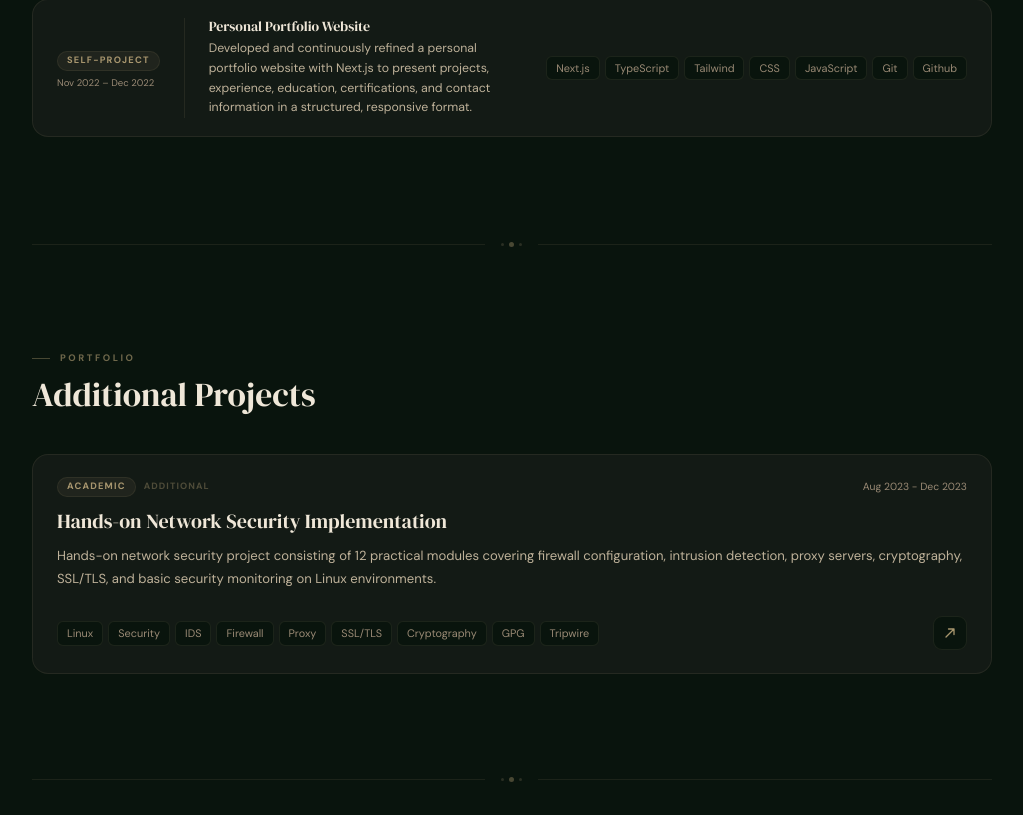
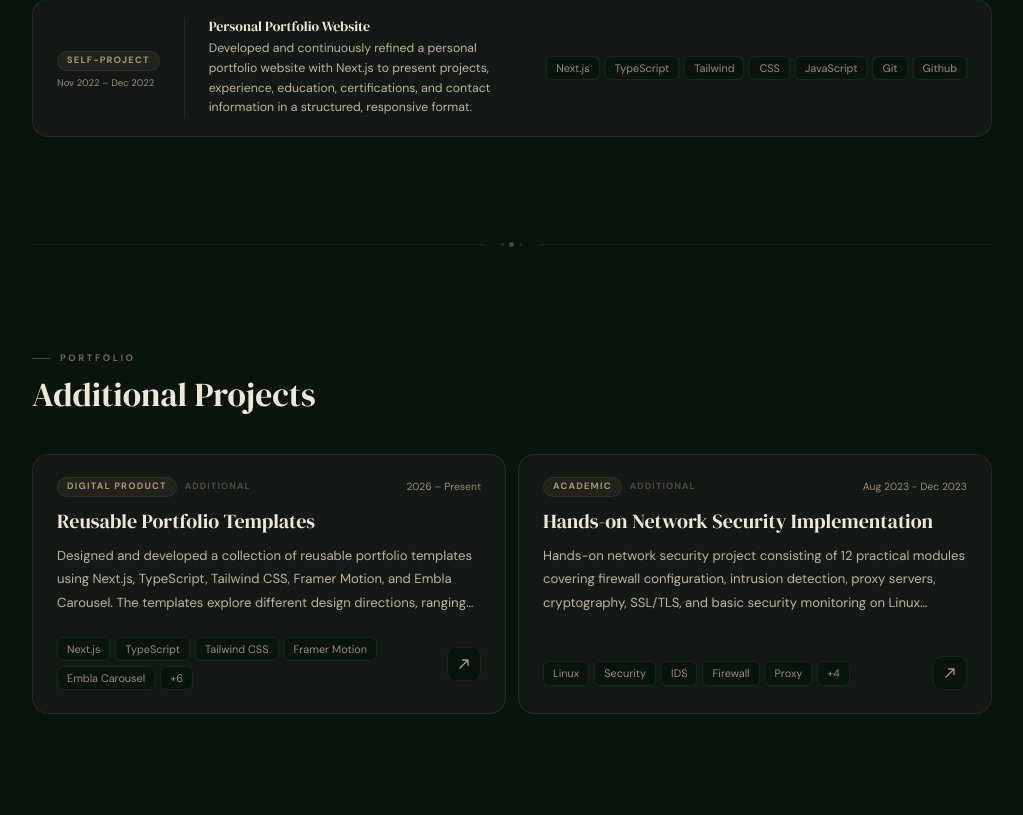
Before and after one commit to Furqan-sykss/my-portfolio, a Next.js app: page / in a window 1280 px wide. Shown: the part 3463-4278 px from the top of the page, without its empty margins (127-1150 px from the left). Built offline with nearby package versions, Linux system fonts and the light colour scheme.

Commit message:
add 1 project to 'additionalprojects' | 23 Juni 2026

```diff
--- a/app/page.tsx
+++ b/app/page.tsx
@@ -13,7 +13,7 @@ const skills = [
   { category: "Languages", items: ["JavaScript", "Python", "PHP", "Dart"], icon: "{ }" },
   { category: "Frameworks", items: ["Laravel", "Next.js", "Flask API", "Flutter"], icon: "⌥" },
   { category: "Frontend", items: ["Tailwind CSS", "Bootstrap", "CSS"], icon: "◈" },
-  { category: "Tools & DB", items: ["MySQL", "Git", "GitHub", "Figma", "Canva", "Selenium", "Laragon", "XAMPP", "MS Office"], icon: "⚙" },
+  { category: "Tools & DB", items: ["MySQL", "Git", "GitHub", "Vercel", "Figma", "Canva", "Selenium", "Laragon", "XAMPP", "MS Office"], icon: "⚙" },
 ];
 
 const projects = [
@@ -127,6 +127,38 @@ const projects = [
 
 const additionalProjects: Project[] = [
   {
+    title: "Reusable Portfolio Templates",
+    period: "2026 – Present",
+    tag: "Digital Product",
+    desc: "Designed and developed a collection of reusable portfolio templates using Next.js, TypeScript, Tailwind CSS, Framer Motion, and Embla Carousel. The templates explore different design directions, ranging from developer-focused layouts to editorial-inspired portfolios, and have been published through GitHub and deployed on Vercel for public demonstration. Selected template variations have also been adopted by individual clients.",
+    stack: ["Next.js", "TypeScript", "Tailwind CSS", "Framer Motion", "Embla Carousel", "JavaScript", "CSS", "Git", "GitHub", "Vercel", "Figma"],
+    detail: {
+      highlights: [
+        "Developed multiple portfolio templates featuring distinct visual styles, interaction patterns, and presentation approaches",
+        "Implemented configuration-driven content management to simplify portfolio customization from centralized configuration files",
+        "Built reusable sections including hero banners, project showcases, experience timelines, certifications, and contact modules",
+        "Integrated Framer Motion animations, viewport-triggered transitions, modal interactions, and carousel-based showcases",
+        "Implemented theme customization using CSS variables, light/dark appearance support, and reusable animation hooks",
+        "Designed responsive layouts optimized for desktop, tablet, and mobile viewing experiences",
+        "Published source code through GitHub and deployed live demonstrations on Vercel to showcase functionality and design",
+        "Packaged selected templates as reusable digital products and distributed them to individual paying clients",
+      ],
+      links: [
+        {
+          label: "Live Demo #1",
+          href: "https://portfolio-template-1-furqan.vercel.app",
+          icon: "external",
+        },
+        {
+          label: "Live Demo #2",
+          href: "https://portfolio-template-2-furqan.vercel.app",
+          icon: "external",
+        },
+      ],
+    },
+  },
+
+  {
     title: "Hands-on Network Security Implementation",
     period: "Aug 2023 - Dec 2023",
     tag: "Academic",
@@ -2793,69 +2825,185 @@ export default function HomePage() {
         <FadeUp>
           <section id="additional-projects">
             <SectionHeader eyebrow="Portfolio" title="Additional Projects" />
+
             <div
               className="bento-grid-plain"
               style={{
                 display: "grid",
-                gridTemplateColumns: "repeat(3, 1fr)",
-                gap: 10,
-              }}
-            >
-              <div
-                onClick={() => setSelectedProject(additionalProjects[0])}
+                gridTemplateColumns: "repeat(auto-fit, minmax(320px, 1fr))",
+                gap: 12,
+              }}
+            >
+              {additionalProjects.map((project, index) => (
+                <div
+                  key={project.title}
+                  onClick={() => setSelectedProject(project)}
                   className="proj-card bento-reveal"
                   style={{
-                  gridColumn: "1 / 4",
                     backgroundColor: "var(--bg-card)",
                     border: "1px solid var(--border)",
                     borderRadius: "1rem",
                     padding: "1.4rem 1.5rem",
                     cursor: "pointer",
+
                     display: "flex",
                     flexDirection: "column",
                     justifyContent: "space-between",
-                  minHeight: 220,
-                  animationDelay: "0ms",
+
+                    minHeight: 260,
+
+                    transition: "transform .25s ease, border-color .25s ease",
+
+                    animationDelay: `${index * 100}ms`,
                   }}
                 >
                   <div className="proj-card-main">
-                  <div className="proj-card-meta" style={{ display: "flex", justifyContent: "space-between", alignItems: "center", marginBottom: 12, flexWrap: "wrap", gap: 6 }}>
-                    <div className="proj-card-badges" style={{ display: "flex", alignItems: "center", gap: 8 }}>
-                      <TagBadge>{additionalProjects[0].tag}</TagBadge>
-                      <span className="proj-card-label" style={{ fontSize: "0.57rem", fontWeight: 700, letterSpacing: "0.12em", textTransform: "uppercase", color: "var(--accent)", opacity: 0.4 }}>
+                    <div
+                      className="proj-card-meta"
+                      style={{
+                        display: "flex",
+                        justifyContent: "space-between",
+                        alignItems: "center",
+                        marginBottom: 12,
+
+                        flexWrap: "wrap",
+                        gap: 6,
+                      }}
+                    >
+                      <div
+                        className="proj-card-badges"
+                        style={{
+                          display: "flex",
+                          alignItems: "center",
+                          gap: 8,
+                        }}
+                      >
+                        <TagBadge>{project.tag}</TagBadge>
+
+                        <span
+                          style={{
+                            fontSize: ".57rem",
+                            fontWeight: 700,
+
+                            letterSpacing: ".12em",
+
+                            textTransform: "uppercase",
+
+                            color: "var(--accent)",
+
+                            opacity: 0.4,
+                          }}
+                        >
                           Additional
                         </span>
                       </div>
-                    <span className="proj-card-period" style={{ fontSize: "0.65rem", color: "var(--text-muted)" }}>
-                      {additionalProjects[0].period}
+
+                      <span
+                        style={{
+                          fontSize: ".65rem",
+                          color: "var(--text-muted)",
+                        }}
+                      >
+                        {project.period}
                       </span>
                     </div>
+
                     <h3
                       className="proj-card-title"
                       style={{
                         fontFamily: "var(--font-dm-serif)",
-                      fontSize: "clamp(1rem, 3.5vw, 1.25rem)",
+
+                        fontSize: "clamp(1rem,3vw,1.25rem)",
+
                         fontWeight: 400,
+
                         color: "var(--text-primary)",
+
+                        lineHeight: 1.25,
+
                         marginBottom: 10,
-                      lineHeight: 1.25,
-                    }}
-                  >
-                    {additionalProjects[0].title}
+                      }}
+                    >
+                      {project.title}
                     </h3>
-                  <p className="proj-card-desc" style={{ fontSize: "0.82rem", lineHeight: 1.78, color: "var(--text-secondary)" }}>
-                    {additionalProjects[0].desc}
+
+                    <p
+                      className="proj-card-desc"
+                      style={{
+                        fontSize: ".82rem",
+
+                        lineHeight: 1.78,
+
+                        color: "var(--text-secondary)",
+
+                        display: "-webkit-box",
+
+                        WebkitLineClamp: 3,
+
+                        WebkitBoxOrient: "vertical",
+
+                        overflow: "hidden",
+
+                        textOverflow: "ellipsis",
+                      }}
+                    >
+                      {project.desc}
                     </p>
                   </div>
-                <div className="proj-card-footer" style={{ display: "flex", alignItems: "center", justifyContent: "space-between", marginTop: 16, gap: 10 }}>
-                  <div className="proj-card-stack" style={{ display: "flex", flexWrap: "wrap", gap: 5, flex: 1, minWidth: 0 }}>
-                    {additionalProjects[0].stack.map((s) => (
-                      <StackChip key={s}>{s}</StackChip>
+
+                  <div
+                    className="proj-card-footer"
+                    style={{
+                      display: "flex",
+
+                      alignItems: "center",
+
+                      justifyContent: "space-between",
+
+                      marginTop: 18,
+
+                      gap: 10,
+                    }}
+                  >
+                    <div
+                      style={{
+                        display: "flex",
+
+                        flexWrap: "wrap",
+
+                        gap: 5,
+
+                        flex: 1,
+
+                        minWidth: 0,
+                      }}
+                    >
+                      {project.stack.slice(0, 5).map((tech) => (
+                        <StackChip key={tech}>{tech}</StackChip>
                       ))}
-                  </div>
-                  <div
-                    className="proj-card-cta"
-                    style={{ flexShrink: 0, width: 34, height: 34, borderRadius: 9, display: "flex", alignItems: "center", justifyContent: "center", backgroundColor: "var(--bg-subtle)", border: "1px solid var(--border)" }}
+
+                      {project.stack.length > 5 && <StackChip>+{project.stack.length - 5}</StackChip>}
+                    </div>
+
+                    <div
+                      style={{
+                        flexShrink: 0,
+
+                        width: 34,
+                        height: 34,
+
+                        borderRadius: 9,
+
+                        display: "flex",
+
+                        alignItems: "center",
+
+                        justifyContent: "center",
+
+                        backgroundColor: "var(--bg-subtle)",
+
+                        border: "1px solid var(--border)",
+                      }}
                     >
                       <svg width="12" height="12" viewBox="0 0 12 12" fill="none">
                         <path d="M2 10L10 2M10 2H4.5M10 2V7.5" stroke="var(--accent)" strokeWidth="1.3" strokeLinecap="round" strokeLinejoin="round" />
@@ -2863,6 +3011,7 @@ export default function HomePage() {
                     </div>
                   </div>
                 </div>
+              ))}
             </div>
           </section>
         </FadeUp>
```
Lines whose indentation alone changed are shown as unchanged.
